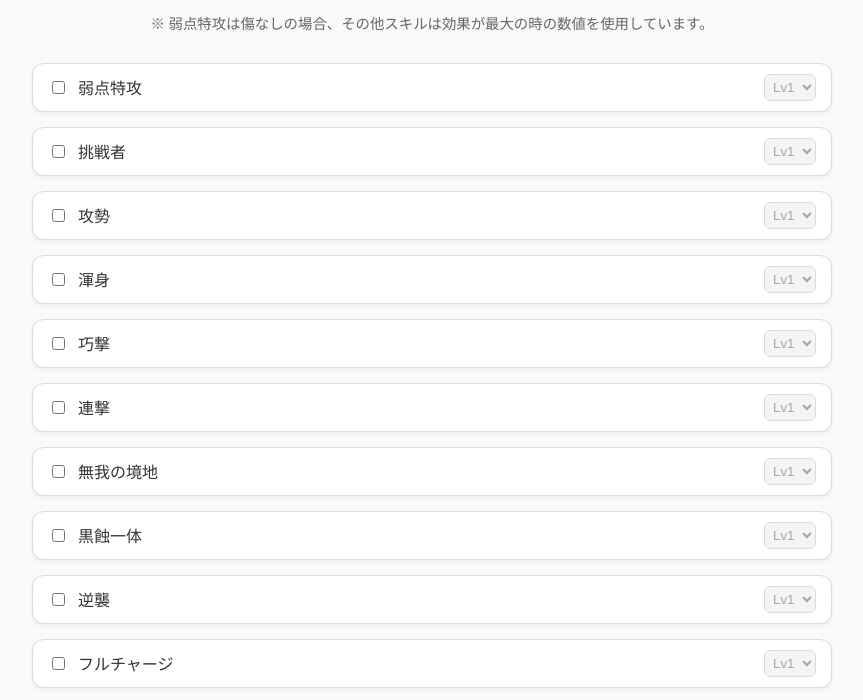
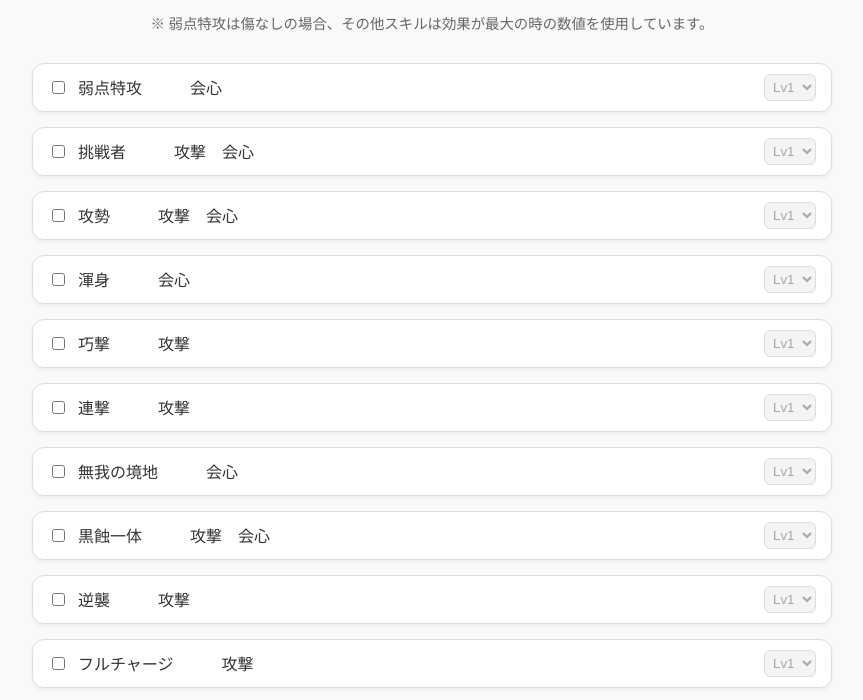
Before and after one commit to powersource127/skillcheck, a plain HTML site: page index.html in a window 1280 px wide. Shown: the part 100-800 px from the top of the page, without its empty margins (208-1071 px from the left). Drawn offline with Linux system fonts and the light colour scheme.

Commit message:
Update index.html

```diff
--- a/index.html
+++ b/index.html
@@ -88,13 +88,13 @@
   <script>
     const skillData = [
       {
-        name: "弱点特攻",
+        name: "弱点特攻　　　会心",
         maxLevel: 5,
         effect: [5, 10, 15, 20, 30],
         type: "crit"
       },
       {
-        name: "挑戦者",
+        name: "挑戦者　　　攻撃　会心",
         maxLevel: 5,
         effect: [
           { attack: 4, crit: 3 },
@@ -105,7 +105,7 @@
         ]
       },
       {
-        name: "攻勢",
+        name: "攻勢　　　攻撃　会心",
         maxLevel: 5,
         effect: [
           { attack: 6, crit: 0 },
@@ -116,31 +116,31 @@
         ]
       },
       {
-        name: "渾身",
+        name: "渾身　　　会心",
         maxLevel: 3,
         effect: [10, 20, 30],
         type: "crit"
       },
       {
-        name: "巧撃",
+        name: "巧撃　　　攻撃",
         maxLevel: 5,
         effect: [10, 15, 20, 25, 30],
         type: "attack"
       },
       {
-        name: "連撃",
+        name: "連撃　　　攻撃",
         maxLevel: 5,
         effect: [10, 12, 14, 16, 18],
         type: "attack"
       },
       {
-        name: "無我の境地",
+        name: "無我の境地　　　会心",
         maxLevel: 3,
         effect: [3, 6, 10],
         type: "crit"
       },
       {
-        name: "黒蝕一体",
+        name: "黒蝕一体　　　攻撃　会心",
         maxLevel: 2,
         effect: [
           { attack: 0, crit: 15 },
@@ -148,19 +148,19 @@
         ]
       },
       {
-        name: "逆襲",
+        name: "逆襲　　　攻撃",
         maxLevel: 3,
         effect: [10, 15, 25],
         type: "attack"
       },
       {
-        name: "フルチャージ",
+        name: "フルチャージ　　　攻撃",
         maxLevel: 5,
         effect: [3, 6, 10, 15, 20],
         type: "attack"
       },
       {
-        name: "逆恨み",
+        name: "逆恨み　　　攻撃",
         maxLevel: 5,
         effect: [5, 10, 15, 20, 25],
         type: "attack"
```
